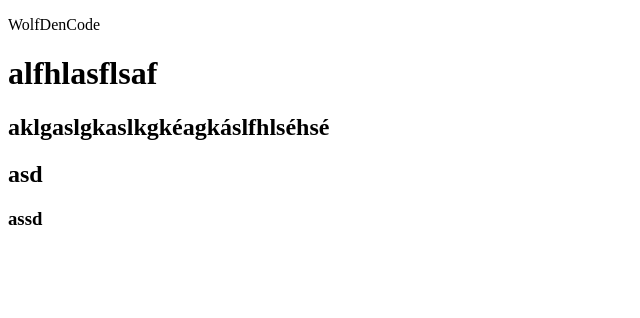
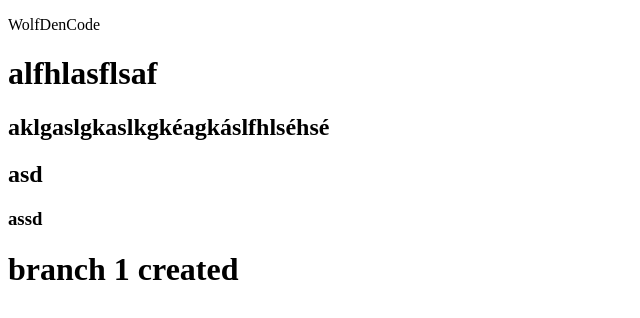
Before and after one commit to WolfDenCode/GitGuide, a plain HTML site: page index.html in a window 1280 px wide. Shown: the whole page, without its empty margins (0-640 px from the left). Drawn offline with Linux system fonts and the light colour scheme.

Commit message:
Branch 1 created

```diff
--- a/index.html
+++ b/index.html
@@ -11,5 +11,6 @@
     <h2>aklgaslgkaslkgkéagkáslfhlséhsé</h2>
     <h2>asd</h2>
     <h3>assd</h3>
+    <h1>branch 1 created</h1>
   </body>
 </html>
```
